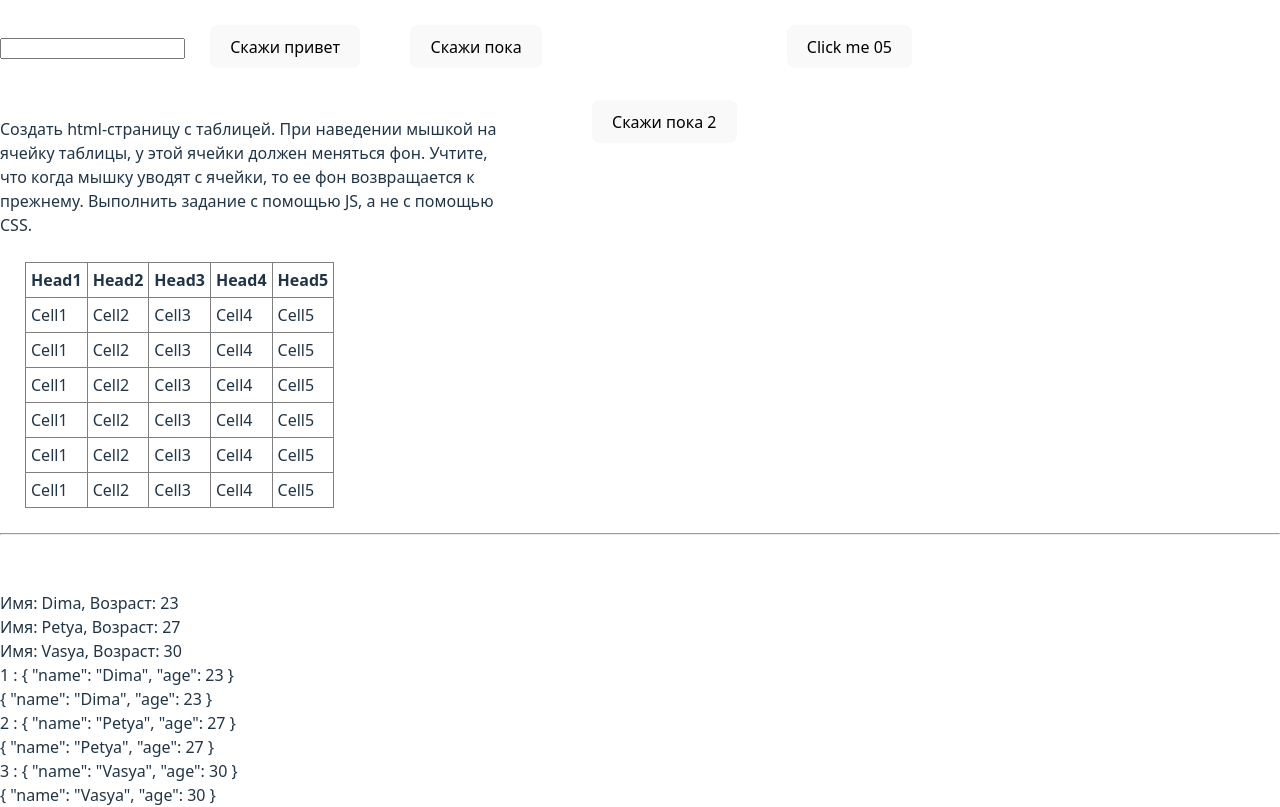
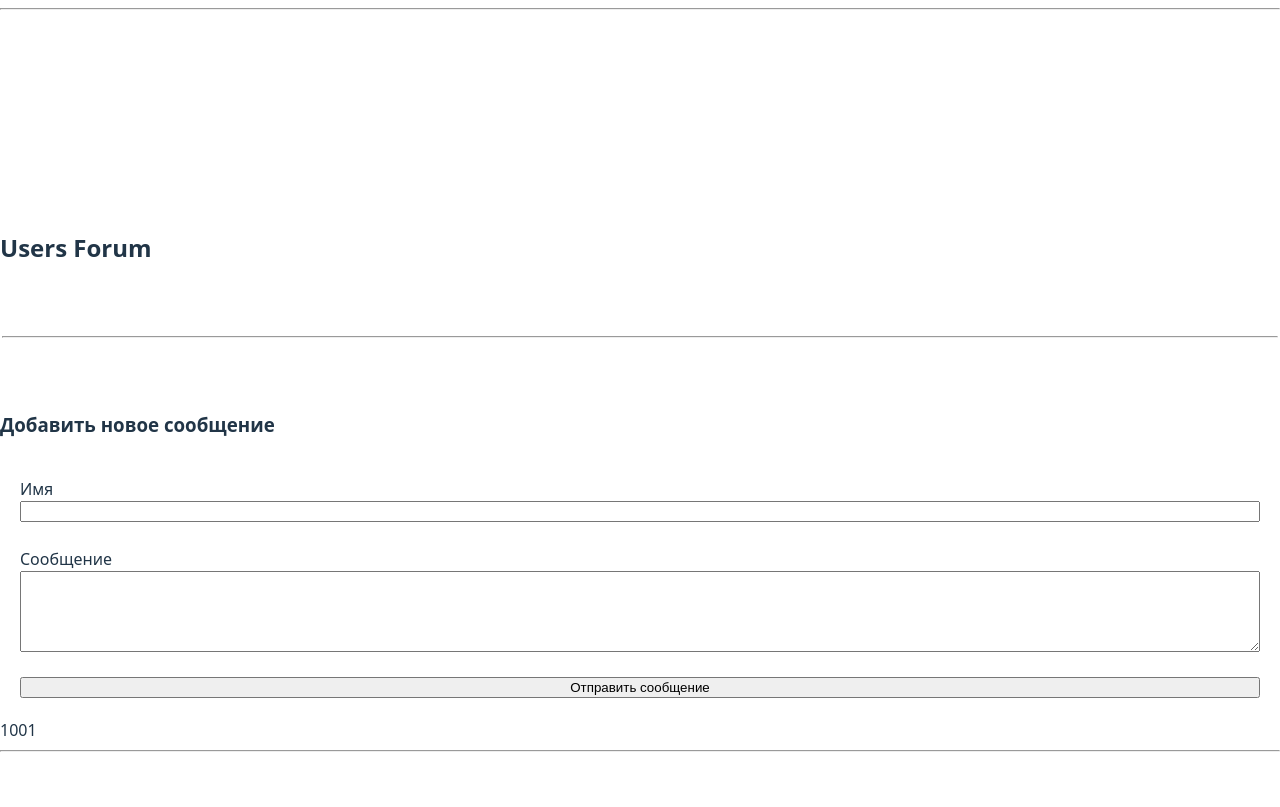
Before and after one commit to belkud/my_vue, a Vue app in the folder my_vue/: page / in a window 1280 px wide. Shown: the top 807 px of the page. Built offline with nearby package versions, Linux system fonts and the light colour scheme.

Commit message:
make user's forum

```diff
--- a/my_vue/src/App.vue
+++ b/my_vue/src/App.vue
@@ -10,13 +10,28 @@ import NewsList from "./components/NewsList.vue";
 import ThirdHomeTask from "./components/ThirdHomeTask.vue";
 
 
-
+import UsersForum from "./components/UsersForum.vue";
 </script>
 
 
 
 
 <template>
+  <hr>
+  <br>
+  <br>
+  <br>
+  <br>
+  <br>
+  <br>
+  <br>
+  <br>
+
+
+<users-forum/>
+<hr>
+<br>
+<br>
 
 
 
--- a/my_vue/src/components/CreateRandomNums.vue
+++ b/my_vue/src/components/CreateRandomNums.vue
@@ -5,7 +5,7 @@ import { ref } from 'vue'
 
 const random = ref()
 
-console.log(random)
+// console.log(random)
 </script>
 
 <template>
--- /dev/null
+++ b/my_vue/src/components/UsersForum.vue
@@ -0,0 +1,134 @@
+<template>
+    <h2>Users Forum</h2>
+
+    <div id="users_forum">
+        <div>
+            <div>{{ user_name }}</div>
+            <div>{{  today }}</div>
+        </div>
+        <hr>
+        <div> {{ user_message }}</div>
+    </div>
+<br>
+<h3>Добавить новое сообщение</h3>
+
+<form action="">
+<div>
+    <label for="">Имя</label>
+    <input v-model.lazy="name" type="text">
+</div>
+<div>
+    <label for="">Сообщение</label>
+    <textarea v-model.lazy="message" name="" id="" cols="50" rows="5"></textarea>
+</div>
+
+<input @click.prevent="sendMessage" type="submit" value="Отправить сообщение">
+</form>
+
+<div>{{ acc }}</div>
+
+
+</template>
+
+
+
+
+<script setup lang="ts">
+import { ref, onBeforeMount, onMounted, onBeforeUpdate,
+    onUpdated, onBeforeUnmount, onUnmounted } from "vue";
+
+let acc = ref()
+
+
+onMounted(()=> {
+    console.log('Примонтировано');
+})
+
+onBeforeMount(()=> {
+    console.log('До примонтирования');
+    acc.value = 1001
+})
+
+
+onUpdated(()=> {
+    console.log('Изменения в dom дереве');
+})
+
+onUnmounted(()=> {
+    console.log('onUnmounted'); // очищает колбэки (для более быстрой работы устройства)
+})
+
+onBeforeUnmount(()=> {
+    console.log('onBeforeUnmount');
+})
+
+onBeforeUpdate(()=> {
+    console.log('onBeforeUpdate');
+})
+
+
+
+
+
+
+
+
+let name = ref('')
+let user_name = ref('')
+
+let message = ref('')
+let user_message = ref('')
+
+let date = new Date()
+let today = ref('')
+
+
+function sendMessage () {
+    user_name.value = name.value
+    name.value = ''
+
+    user_message.value = message.value
+    message.value = ''
+
+    today.value = date.toLocaleString().split(',').reverse().join(', ')
+
+}
+
+
+
+
+
+
+
+</script>
+
+
+
+<style scoped>
+#users_forum {
+    border: 2px solid white;
+}
+
+#users_forum div {
+    padding: 10px;
+}
+
+#users_forum div:nth-child(1) {
+    display: flex;
+    justify-content: space-between;
+}
+
+form {
+    display: flex;
+    flex-direction: column;
+    gap: 25px;
+    padding: 20px;
+}
+
+form div {
+    display: flex;
+    flex-direction: column;
+}
+
+
+</style>
```
